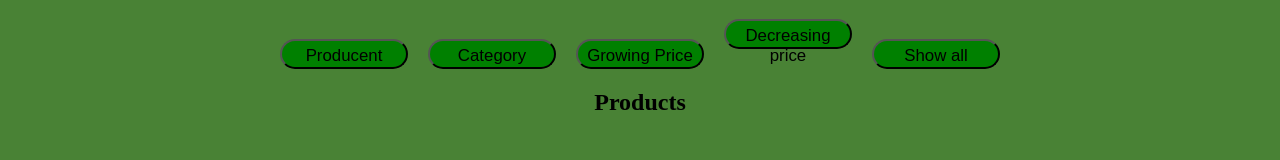
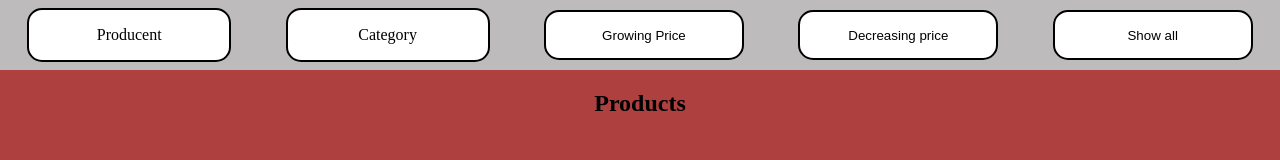
Before and after one commit to JohnnyW10/SortWithAjax, a plain HTML site: page index.html in a window 1280 px wide. Drawn offline with Linux system fonts and the light colour scheme.

Commit message:
Change list for divs with button and updated sortOptionDispay function

```diff
--- a/CSS/main.scss
+++ b/CSS/main.scss
@@ -1,31 +1,54 @@
 body {
   margin: 0;
   color: black;
-  background-color: rgb(73, 130, 53);
+  background-color: rgb(175, 64, 64);
   text-align: center;
 
   #sortOption {
     width: 100%;
-  }
+    height: 60px;
+    background-color: rgb(189, 187, 187);
+    display: flex;
+    padding: 5px 0;
+    margin: auto;
 
-  .sortBtn {
-    min-width: 10%;
-    margin: 0 10px;
-    height: 30px;
-    font-size: 0.9em;
-  }
+    div {
+      margin: auto;
 
-  button {
-    padding: 5px;
-    background-color: green;
-    border-radius: 15px;
-    font-size: 1.1em;
-    width: 100px;
-    cursor: pointer;
+      p {
+        margin: 0;
+        width: 200px;
+        height: 50px;
+        background-color: white;
+        border: 2px solid black;
+        border-radius: 15px;
+        cursor: pointer;
+        display: table-cell;
+        vertical-align: middle;
+      }
 
-    &:hover {
-      background-color: rgb(8, 75, 8);
+      button {
+        width: 200px;
+        height: 50px;
+        background-color: white;
+        border: 2px solid black;
+        border-radius: 15px;
+        cursor: pointer;
+      }
+
+      .hide {
+        display: none;
+        padding: 10px;
+        margin: 0 2px;
+      }
+
+      &:hover {
+        .hide {
+          display: block;
+          padding: 10px;
+          margin: 0 2px;
+        }
+      }
     }
   }
-
 }
--- a/JavaScript/main.js
+++ b/JavaScript/main.js
@@ -1,10 +1,43 @@
 const sortOptionDisplay = () => {
-  const optionArray = ['Producent', 'Category', 'Growing Price', 'Decreasing price', 'Show all']
+  const optionArray = [
+    {
+      name: "Producent",
+      types: ['Samsung', 'Asus', 'Iphone', 'Logitech', 'Steelseries']
+    },
+
+    {
+      name: 'Category',
+      types: ['Mouse', 'Keyboard', 'Phone']
+    },
+
+    {
+      name: 'Growing Price',
+      types: []
+    },
+
+    {
+      name: 'Decreasing price',
+      types: []
+    },
+
+    {
+      name: 'Show all',
+      types: []
+    }]
+
   let optionBox = document.getElementById('sortOption')
-  let content = '<h3><h3>'
+  let content = ''
 
-  optionArray.map((el) => {
-    content += `<button class="sortBtn" onclick="test()" value="${el}">${el}</button>`
+  optionArray.map(el => {
+    if(el.types.length === 0) {
+      content += `<div><button onclick="test(this)">${el.name}</button></div>`
+    } else {
+      content += `<div><p>${el.name}</p>`
+      el.types.map(ele => {
+        content += `<button class="hide" onclick="test(this)">${ele}</button>`
+      })
+      content += '</div>'
+    }
   })
   optionBox.innerHTML = content
 }
@@ -12,16 +45,32 @@ const sortOptionDisplay = () => {
 sortOptionDisplay()
 
 
-function test() {
+function test(sortType) {
   let HttpObject = new XMLHttpRequest()
-
   HttpObject.open('GET', 'data.xml')
   HttpObject.send()
+  let typeSort = sortType.innerHTML
+
+
   HttpObject.onreadystatechange = function () {
     if(this.readyState === 4 && this.status === 200) {
-      document.getElementById('test').innerHTML = this.responseText
-    } else if (this.readyState === 4 && this.status === 404) {
-      console.log('404')
+      processedXML(this, typeSort)
+    } else if (this.status === 404) {
+      console.log(`Error: ${this.status}`)
     }
   }
 }
+
+function processedXML(processed, sortType) {
+  let dataXML = processed.responseXML
+  let listOfProduct = dataXML.getElementsByTagName("product");
+  let atribiute = ['name', 'prod', 'description', 'cost']
+
+  console.log(sortType)
+  for(let i=0; i < listOfProduct.length; i++) {
+    atribiute.map(el => {
+      let x = listOfProduct[i].getElementsByTagName(el)[0].childNodes[0].nodeValue;
+      console.log(x)
+    })
+  }
+}
```
Also changed, not shown: data.xml (+4 -4 lines), index.html (+0 -1 lines), CSS/main.css, CSS/main.min.css.
